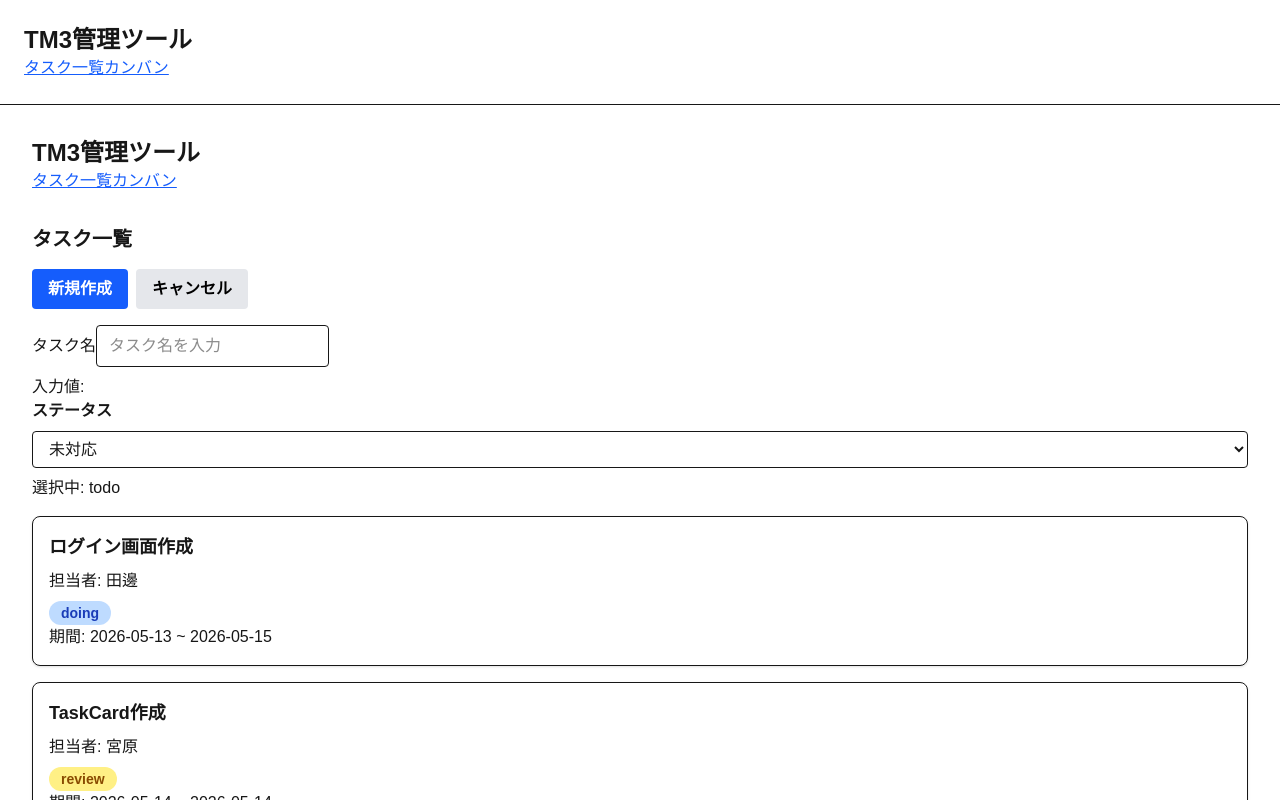
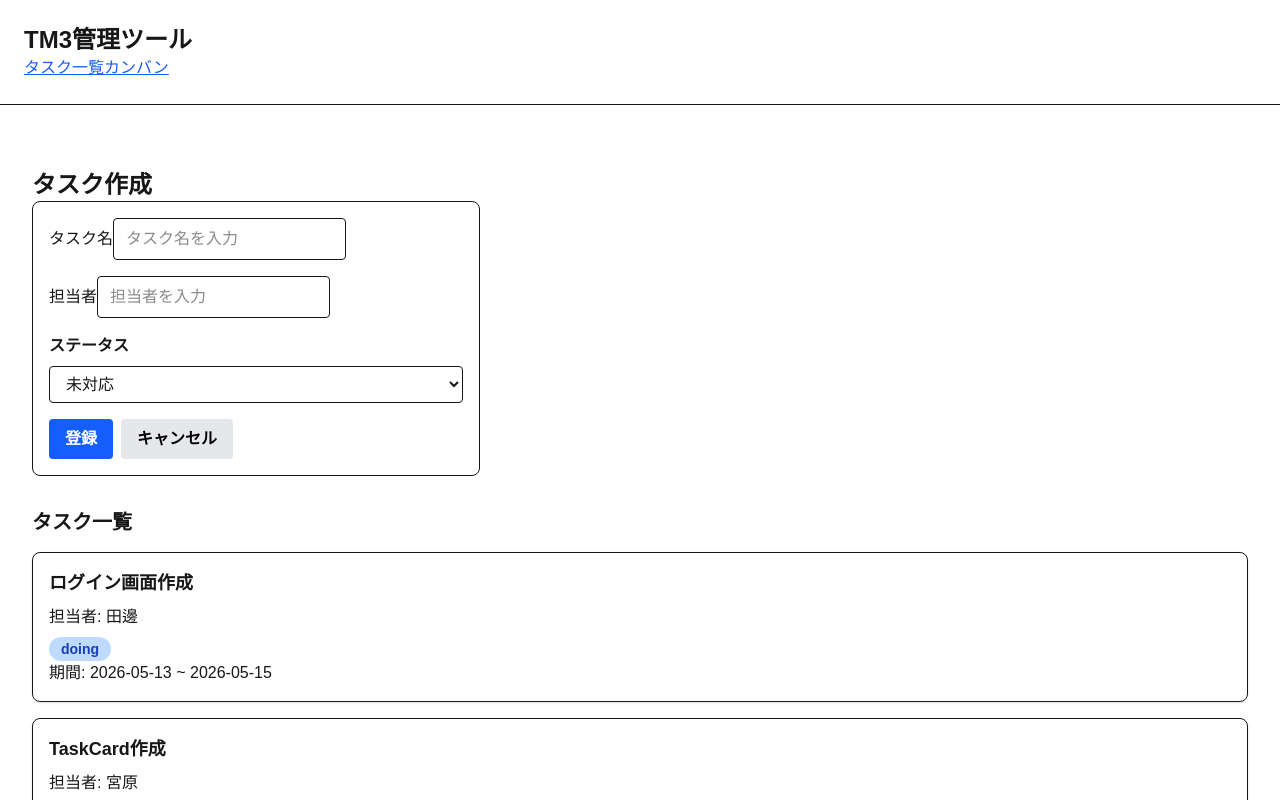
Before and after one commit to kazu0801-b/tm3-management-app, a Next.js app in the folder frontend/: page / in a window 1280 px wide. Shown: the top 800 px of the page. Built offline with nearby package versions, Linux system fonts and the light colour scheme.

Commit message:
TasksFormを追加

```diff
--- a/frontend/src/app/page.tsx
+++ b/frontend/src/app/page.tsx
@@ -1,57 +1,29 @@
 "use client";
-import { Button } from "@/components/atoms/Button";
-import { Input } from "@/components/atoms/Input";
-import { Select } from "@/components/atoms/Select";
 import { KanbanBoard } from "@/components/organisms/KanbanBoard";
-import { Navigation } from "@/components/organisms/Navigation";
-import { TaskCard } from "@/components/organisms/TaskCard";
+import { TaskForm } from "@/components/organisms/TaskForm";
 import { TaskList } from "@/components/organisms/TaskList";
 import { mockTasks } from "@/data/mockTasks";
-import Link from "next/link";
 import { useState } from "react";
 
 export default function Home() {
-  const [title, setTitle] = useState("");
-  const [status, setStatus] = useState("todo");
-  return (
+  const [tasks, setTasks] = useState(mockTasks);
+  return(
     <main className="p-8">
-      <h1 className="text-2xl font-bold">TM3管理ツール</h1>
-      <Navigation />
+      <section className="mt-8">
+        <h2 className="text-2xl font-bold">タスク作成</h2>
+
+        <div>
+          <TaskForm />
+        </div>
+      </section>
 
       <section className="mt-8">
         <h2 className="text-xl font-bold">タスク一覧</h2>
-        <div className="mt-4 flex gap-2">
-          <Button>新規作成</Button>
-          <Button variant="secondary">キャンセル</Button>
-        </div>
-        <div className="mt-4 max-w-sm">
-          <Input
-          label="タスク名"
-          value={title}
-          placeholder="タスク名を入力"
-          onChange={setTitle}
-          />
-        </div>
-        <p className="mt-2">
-          入力値: {title}
-        </p>
-        <div>
-          <Select
-            label="ステータス"
-            value={status}
-            options={[
-              { label: "未対応", value:"todo"},
-              { label: "対応中", value:"doing"},
-              { label: "確認中", value:"review"},
-              { label: "対応済み", value:"done"},
-            ]}
-            onChange={setStatus}
-           />
-        </div>
 
-        <p className="mt-2">選択中: {status}</p>
+
         <div className="mt-4">
           <TaskList tasks={mockTasks} />
+          <KanbanBoard tasks={tasks} />
         </div>
       </section>
 
--- a/frontend/src/components/atoms/Input/index.tsx
+++ b/frontend/src/components/atoms/Input/index.tsx
@@ -1,7 +1,7 @@
 type Props = {
     label: string;
     value: string;
-    placeholder: string;
+    placeholder?: string;
     onChange: (value: string) => void;
 };
 
--- /dev/null
+++ b/frontend/src/components/organisms/TaskForm/index.tsx
@@ -0,0 +1,47 @@
+"use client";
+
+import { Button } from "@/components/atoms/Button";
+import { Input } from "@/components/atoms/Input";
+import { Select } from "@/components/atoms/Select";
+import { TaskStatus } from "@/types/task";
+import { useState } from "react";
+
+export const TaskForm = () => {
+    const [title, setTitle] = useState("");
+    const [assignee, setAssignee] = useState("");
+    const [status, setStatus] = useState<TaskStatus>("todo");
+
+    return (
+        <form className="grid max-w-md gap-4 rounded-lg border p-4">
+            <Input
+                label="タスク名"
+                value={title}
+                placeholder="タスク名を入力"
+                onChange={setTitle}
+            />
+
+            <Input
+                label="担当者"
+                value={assignee}
+                placeholder="担当者を入力"
+                onChange={setAssignee}
+            />
+
+            <Select
+                label="ステータス"
+                value={status}
+                options={[
+                    { label: "未対応", value: "todo"},
+                    { label: "対応中", value: "doing"},
+                    { label: "確認中", value: "done"},
+                ]}
+                onChange={(value) => setStatus(value as TaskStatus)}
+            />
+
+            <div className="flex gap-2">
+                <Button>登録</Button>
+                <Button variant="secondary">キャンセル</Button>
+            </div>
+        </form>
+    );
+};
```
